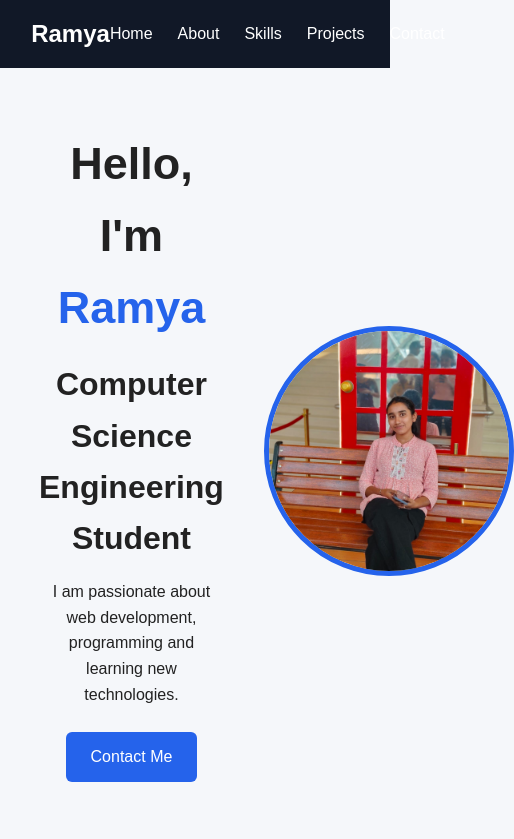
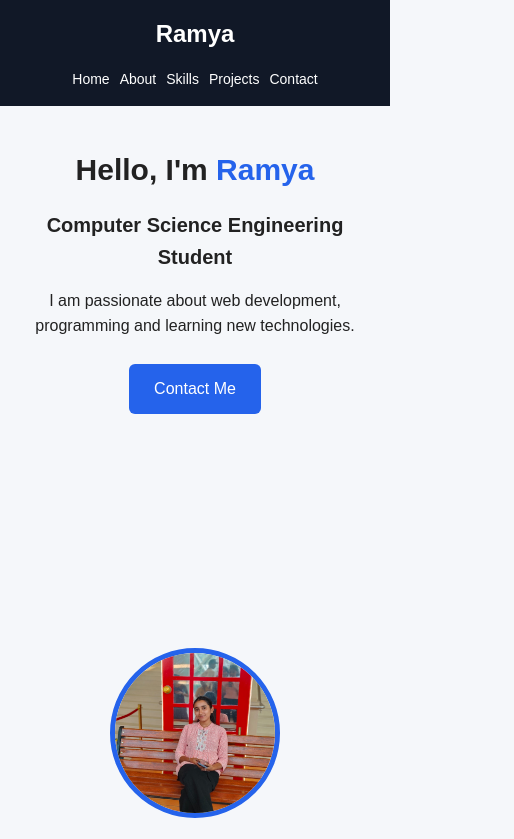
Before and after one commit to ramyamogaveera38/My-Portfolio, a plain HTML site: page index.html in a window 390 px wide. Shown: the top 839 px of the page, 514 px wide, since content can reach past the window. Drawn offline with Linux system fonts and the light colour scheme.

Commit message:
Add files via upload

```diff
--- a/style.css
+++ b/style.css
@@ -113,10 +113,25 @@ section h2 {
 /* Skills */
 
 .skills-container {
-    display: flex;
-    justify-content: center;
-    flex-wrap: wrap;
-    gap: 15px;
+   .skills-container {
+    display: grid;
+    grid-template-columns: repeat(3, 1fr);
+    gap: 20px;
+    max-width: 800px;
+    margin: auto;
+}
+
+@media (max-width: 768px) {
+    .skills-container {
+        grid-template-columns: repeat(2, 1fr);
+    }
+}
+
+@media (max-width: 480px) {
+    .skills-container {
+        grid-template-columns: 1fr;
+    }
+}
 }
 
 .skill {
@@ -161,3 +176,73 @@ footer {
     background: #111827;
     color: white;
 }
+
+/* =========================
+   MODULE 2 - RESPONSIVE DESIGN
+   ========================= */
+
+@media (max-width: 768px) {
+
+    .navbar {
+        flex-direction: column;
+        gap: 15px;
+    }
+
+    .nav-links {
+        flex-wrap: wrap;
+        justify-content: center;
+        gap: 15px;
+    }
+
+    .hero {
+        flex-direction: column;
+        text-align: center;
+        padding: 40px 5%;
+    }
+
+    .hero h1 {
+        font-size: 35px;
+    }
+
+    .hero-image img {
+        width: 200px;
+        height: 200px;
+    }
+
+    .project-container {
+        flex-direction: column;
+        align-items: center;
+    }
+
+    .project-card {
+        width: 90%;
+    }
+}
+
+
+/* Mobile phones */
+
+@media (max-width: 480px) {
+
+    section {
+        padding: 50px 5%;
+    }
+
+    .hero h1 {
+        font-size: 30px;
+    }
+
+    .hero h2 {
+        font-size: 20px;
+    }
+
+    .nav-links {
+        gap: 10px;
+        font-size: 14px;
+    }
+
+    .hero-image img {
+        width: 170px;
+        height: 170px;
+    }
+}
```
Also changed, not shown: index.html (line endings or trailing spaces).
